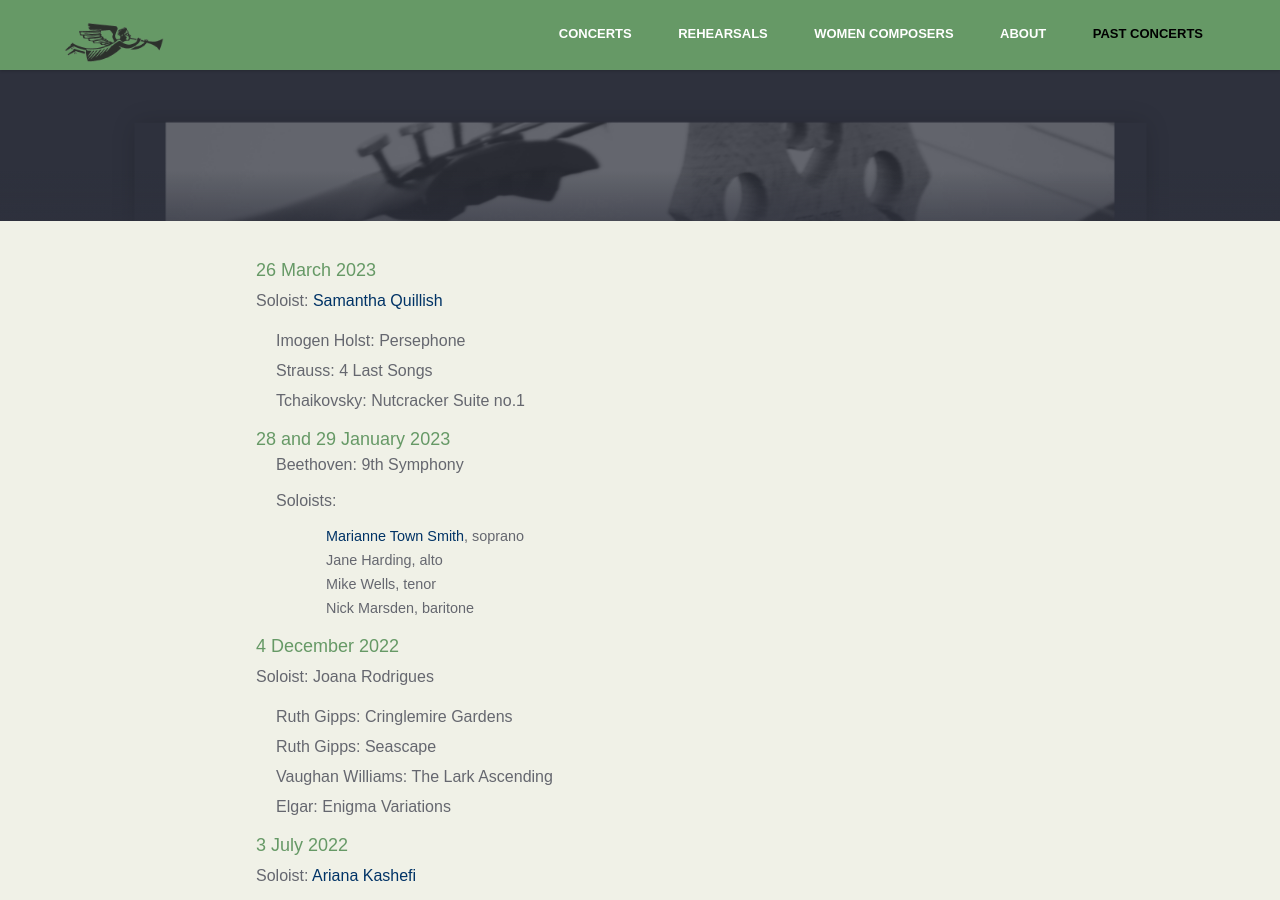
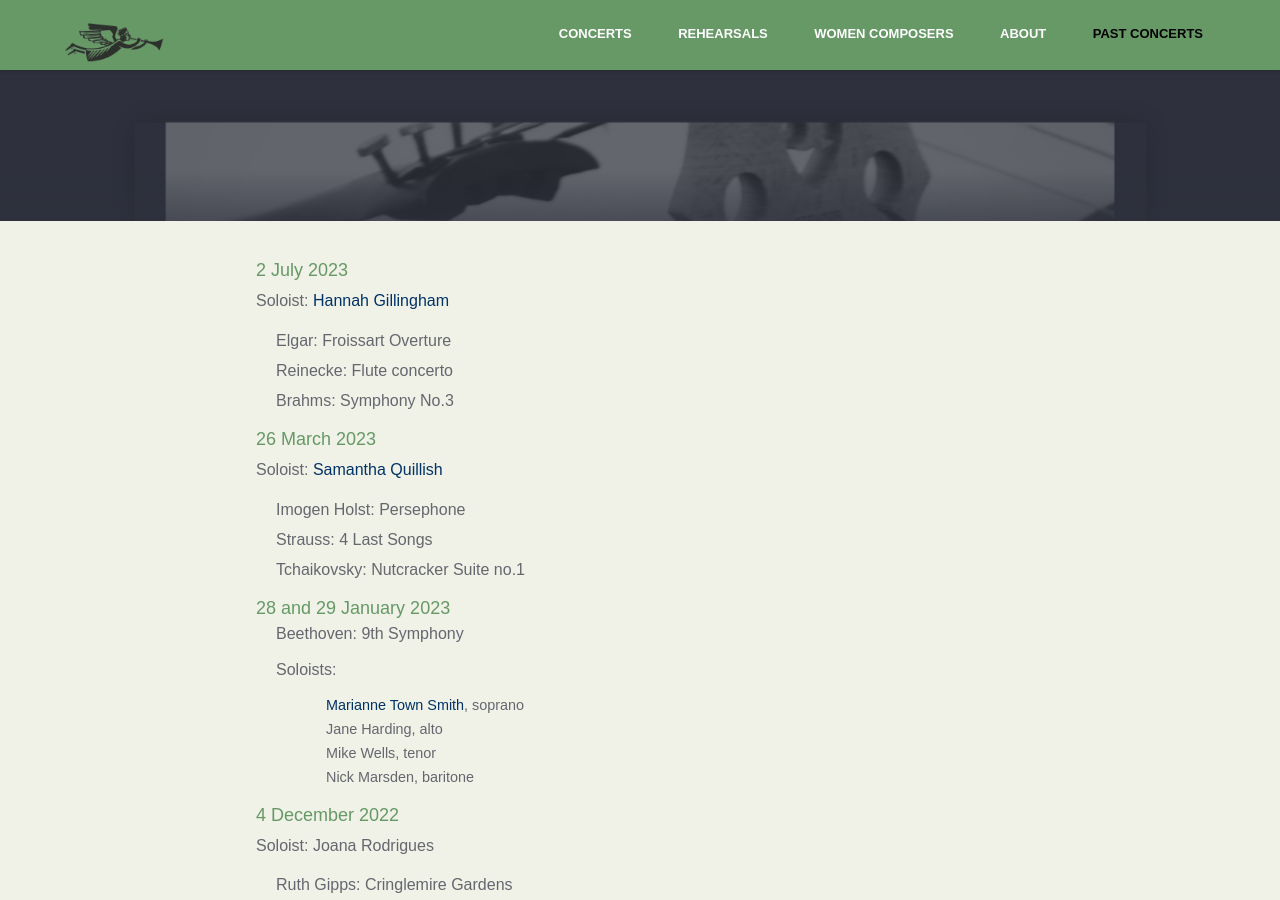
Before and after one commit to the-angel-orchestra/the-angel-orchestra.github.io, a Jekyll site: the page built from past/index.html, in a window 1280 px wide and 900 px high, scrolled down 349 px. Built offline with Jekyll 4.4.1, drawn with Linux system fonts in a browser that asks for light colours; nearby versions of some CDN libraries; some web fonts are replaced.

Commit message:
Updates content

```diff
--- a/_includes/future-concerts.html
+++ /dev/null
@@ -1,6 +0,0 @@
-<h3>Autumn concert: 10 December 2023</h3>
-<ul>
-<li>Rossini: William Tell Overture</li>
-<li>Borodin: In the Steppes of Central Asia </li>
-<li>Tchaikovsky: Symphony No.6</li>
-</ul>
--- a/_includes/past-concerts.html
+++ b/_includes/past-concerts.html
@@ -1,3 +1,11 @@
+<h3>2 July 2023</h3>
+<p>Soloist: <a href='https://www.hannahgillinghamflute.com/'>Hannah Gillingham</a></p>
+<ul>
+<li>Elgar: Froissart Overture</li>
+<li>Reinecke: Flute concerto </li>
+<li>Brahms: Symphony No.3 </li>
+</ul>
+
 <h3>26 March 2023</h3>
 <p>Soloist: <a href='https://www.samanthaquillish.com/'>Samantha Quillish</a></p>
 <ul>
```
Also changed, not shown: _includes/next-concert.html (+4 -7 lines).
